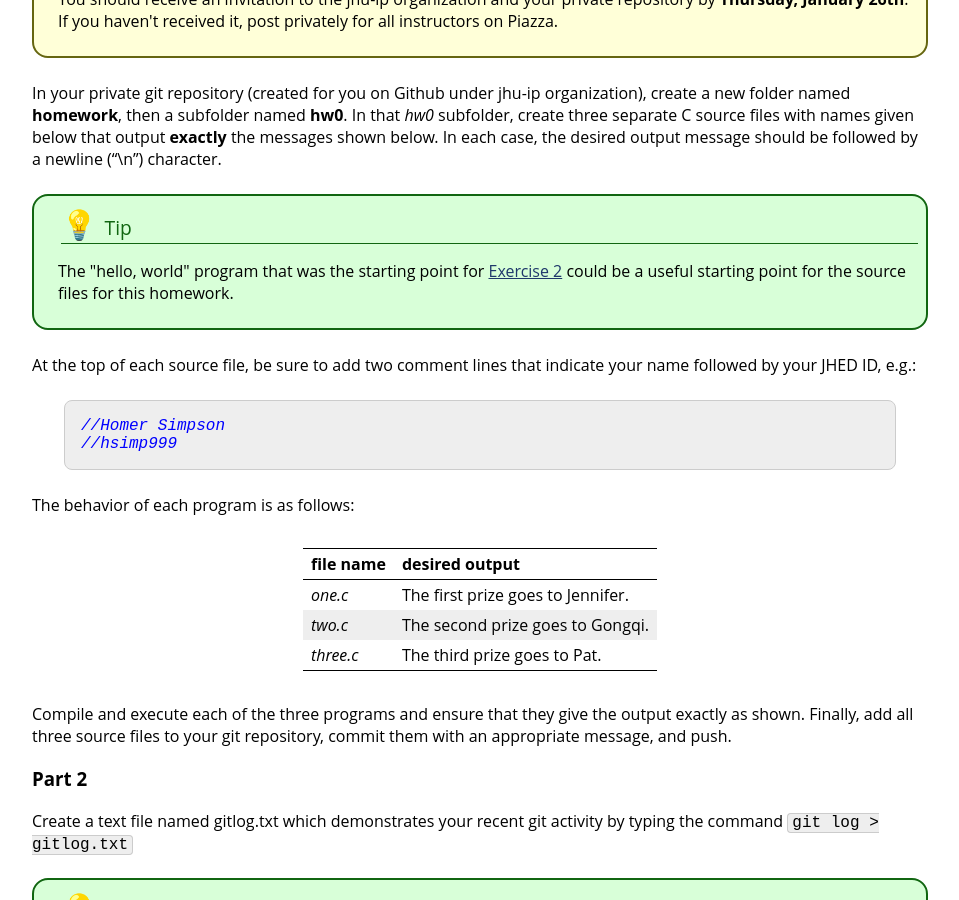
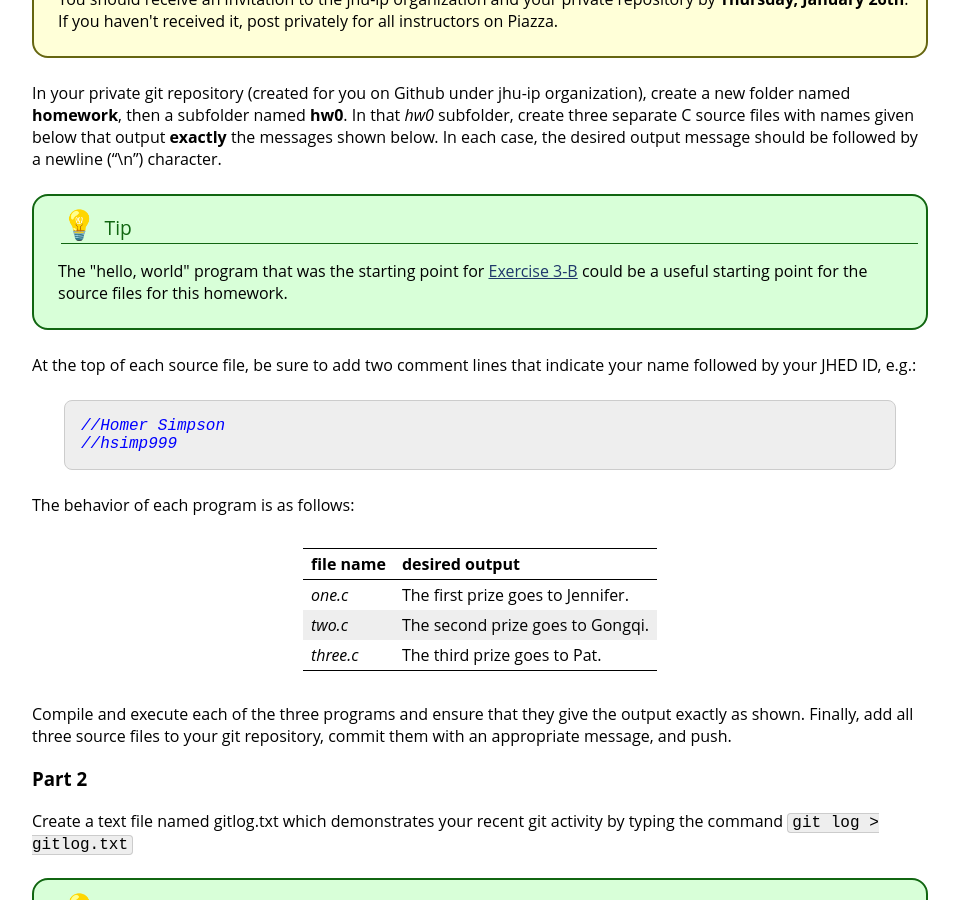
Before and after one commit to vivek-booshan/cs220-sp23, a Jekyll site: the page built from assign/hw0.md, in a window 1280 px wide and 900 px high, scrolled down 854 px. Shown: the whole window, without its empty margins (160-1119 px from the left). Built offline with Jekyll 4.4.1, drawn with Linux system fonts in a browser that asks for light colours.

Commit message:
ex 3-b has hello world starter code

```diff
--- a/assign/hw0.md
+++ b/assign/hw0.md
@@ -51,7 +51,7 @@ In your private git repository (created for you on Github under jhu-ip organizat
 <div class='title'>Tip</div>
 <div class='content'>
 <p>
-  The "hello, world" program that was the starting point for <a href="../exercise/ex02.html">Exercise 2</a> could be a useful
+  The "hello, world" program that was the starting point for <a href="../exercise/ex03b.html">Exercise 3-B</a> could be a useful
 starting point for the source files for this homework.
 </p>
 </div>
```
